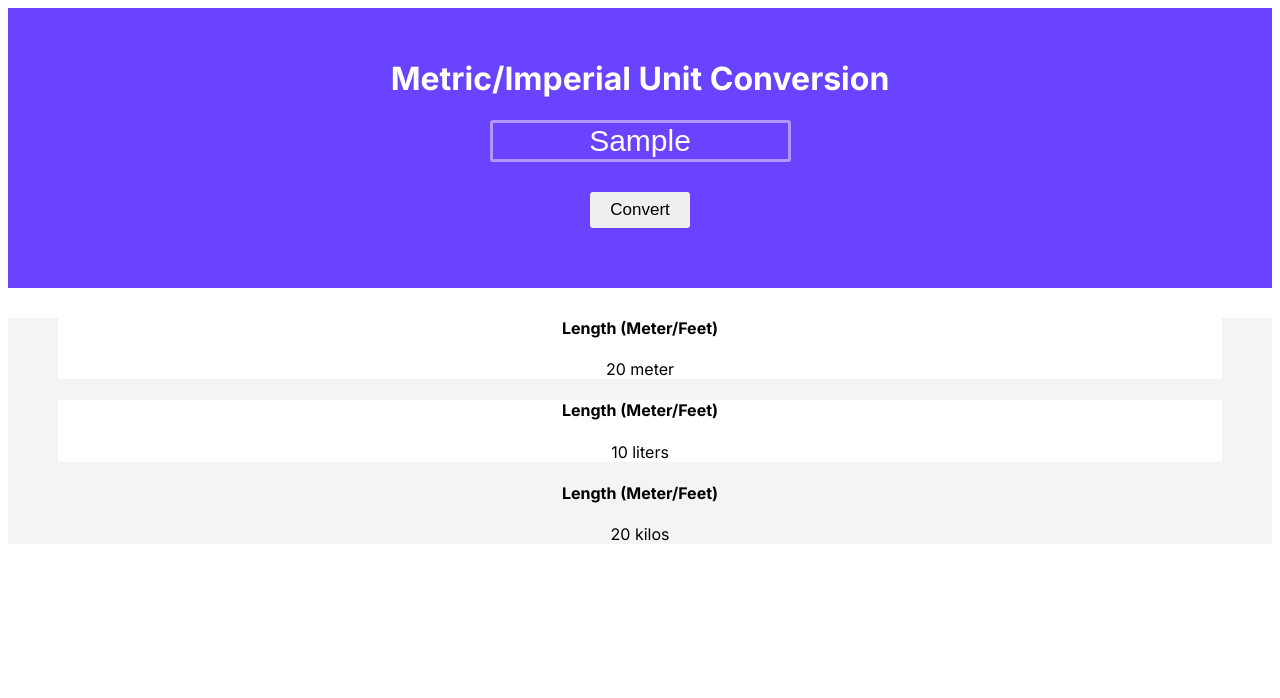
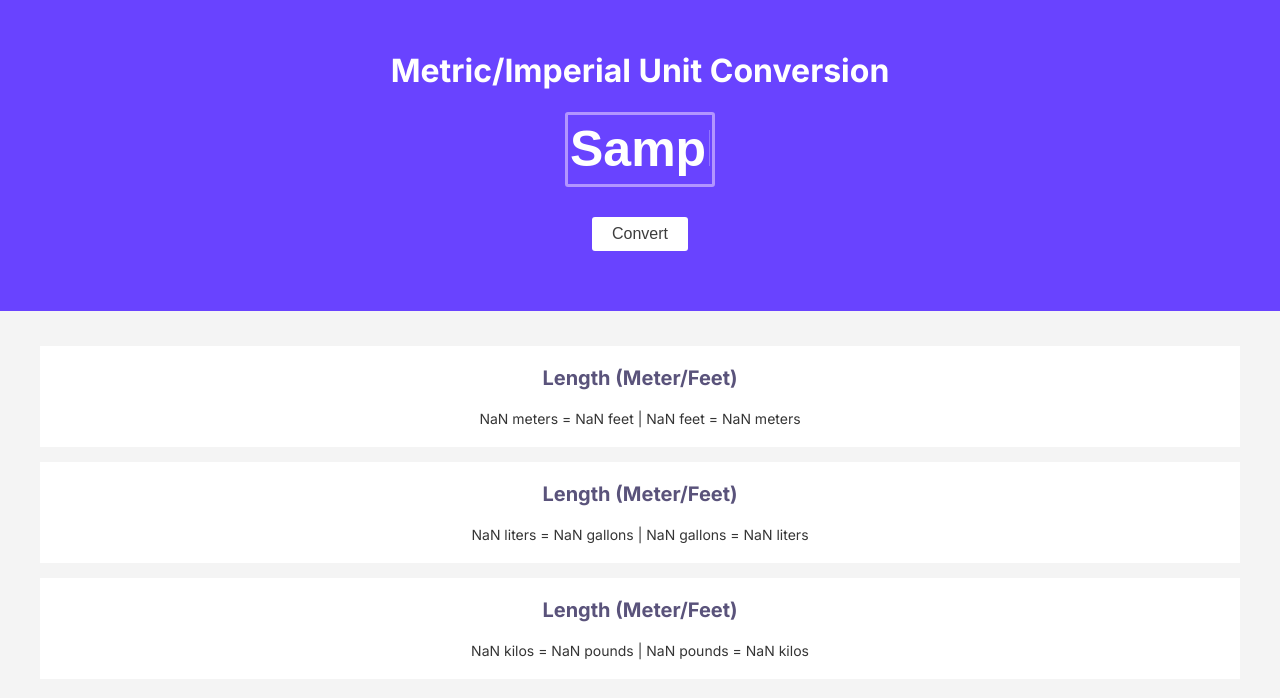
Before and after one commit to premiumderyn/unit-conversion, a website built with Vite: page index.html in a window 1280 px wide. Both pictures are taken after typing "Sample" into the empty fields and a click on the button "Convert". Built offline with nearby package versions, Linux system fonts and the light colour scheme; a web font is replaced by a local one.

Commit message:
extension version 1.0

```diff
--- a/index.css
+++ b/index.css
@@ -1,6 +1,8 @@
 body {
     text-align: center;
     font-family: "Inter", sans-serif;
+    margin: 0;
+    min-width: 400px;
 
     header {
         background-color: #6943FF;
@@ -11,50 +13,60 @@ body {
             flex-direction: column;
             justify-content: center;
             padding: 30px;
-            /*    width: 40%;*/
-
             .header__title {
                 color: #FFFFFF;
             }
-
             .header__input {
+                font-weight: 700;
                 color: #FFFFFF;
-                font-size: 30px;
+                font-size: 50px;
                 text-align: center;
                 background: transparent;
                 border: 3px solid #B295FF;
                 border-radius: 3px;
-                width: 25%;
+                width: 150px;
+                height: 75px;
 
             }
 
             .header__button {
-                font-size: 17px;
+                font-size: 16px;
+                color: #3D3D3D;
+                font-weight: 500;
                 margin: 30px;
                 padding: 8px 20px;
-                s /*text-decoration: none;*/ background-color: #FFFFFF;
+                background-color: #FFFFFF;
                 border: none;
                 border-radius: 3px;
             }
-
-            /*.header__input::placeholder{*/
-            /*    color: #FFFFFF;*/
-            /*    text-align: center;*/
-            /*    font-size: 1.2rem;*/
-            /*}*/
+            .header__button:hover{
+                background-color: #d1cfcf;
+            }
         }
     }
 
     main {
         background-color: #F4F4F4;
-
         .main-body {
-            margin: 30px;
-            /*background-color: ;*/
-
+            padding: 20px;
             .main-body__contnr {
                 background-color: #FFFFFF;
-                margin: 20px;
+                margin: 15px 20px;
+                display: flex;
+                flex-direction: column;
+                align-items: center;
+                justify-content: center;
+                .main-body__contnr__title {
+                    color: #5A537B;
+                    font-size: 20px;
+                    margin: 20px 0 10px 0;
+                }
+                .main-body__contnr__desc {
+                    font-weight: 400;
+                    color: #353535;
+                    font-size: 14px;
+                    margin: 10px 0 20px 0;
+                }
             }
         }
 
--- a/index.html
+++ b/index.html
@@ -18,15 +18,15 @@
 <section class="main-body">
     <div class="main-body__contnr">
         <h4 class="main-body__contnr__title">Length (Meter/Feet)</h4>
-        <p class="main-body__contnr__desc">20 meter</p>
+        <p class="main-body__contnr__desc" id="description-output1">Your meters = x feet | Your feet = x meters</p>
     </div>
     <div class="main-body__contnr">
         <h4 class="main-body__contnr__title">Length (Meter/Feet)</h4>
-        <p class="main-body__contnr__desc">10 liters</p>
+        <p class="main-body__contnr__desc" id="description-output2">Your liters = x gallons | Your gallons = x liters</p>
     </div>
-    <div class="main-body__container">
+    <div class="main-body__contnr">
         <h4 class="main-body__contnr__title">Length (Meter/Feet)</h4>
-        <p class="main-body__contnr__desc">20 kilos</p>
+        <p class="main-body__contnr__desc" id="description-output3">Your kilos = x pounds | Your pounds = x kilos</p>
     </div>
 </section>
 </main>
--- a/index.js
+++ b/index.js
@@ -0,0 +1,32 @@
+const inputEl = document.querySelector('.header__input');
+const buttonEl = document.querySelector('.header__button');
+const measurement = ["meters", "feet", "liters", "gallons", "kilos", "pounds"];
+let i, j;
+const unitStatic = [3.281, 0.305, 0.264, 3.789, 2.204, 0.454]
+j = 0;
+if(localStorage.getItem('lastInput')){
+    for (i = 0; i < 3; i++) {
+        let elementId = `description-output${i + 1}`;
+        let outputEl = document.querySelector(`#${elementId}`);
+        if (outputEl) {
+            let inputNum = Number(localStorage.getItem('lastInput'));
+            outputEl.innerHTML = `${inputNum} ${measurement[j]} = ${(inputNum * unitStatic[j]).toFixed(3)} ${measurement[j + 1]} | ${inputNum} ${measurement[j + 1]} = ${(inputNum * unitStatic[j + 1]).toFixed(3)} ${measurement[j]}`;
+            j += 2;
+        }
+    }
+    j = 0;
+}
+
+buttonEl.addEventListener('click', function () {
+    localStorage.setItem('lastInput', inputEl.value);
+    for (i = 0; i < 3; i++) {
+        let elementId = `description-output${i + 1}`;
+        let outputEl = document.querySelector(`#${elementId}`);
+        if (outputEl) {
+            let inputNum = Number(localStorage.getItem('lastInput'));
+            outputEl.innerHTML = `${inputNum} ${measurement[j]} = ${(inputNum * unitStatic[j]).toFixed(3)} ${measurement[j + 1]} | ${inputNum} ${measurement[j + 1]} = ${(inputNum * unitStatic[j + 1]).toFixed(3)} ${measurement[j]}`;
+            j += 2;
+        }
+    }
+    j = 0;
+})
```
Also changed, not shown: package.json (added, +14 -0 lines), icon.png (added), manifest.json (added).
